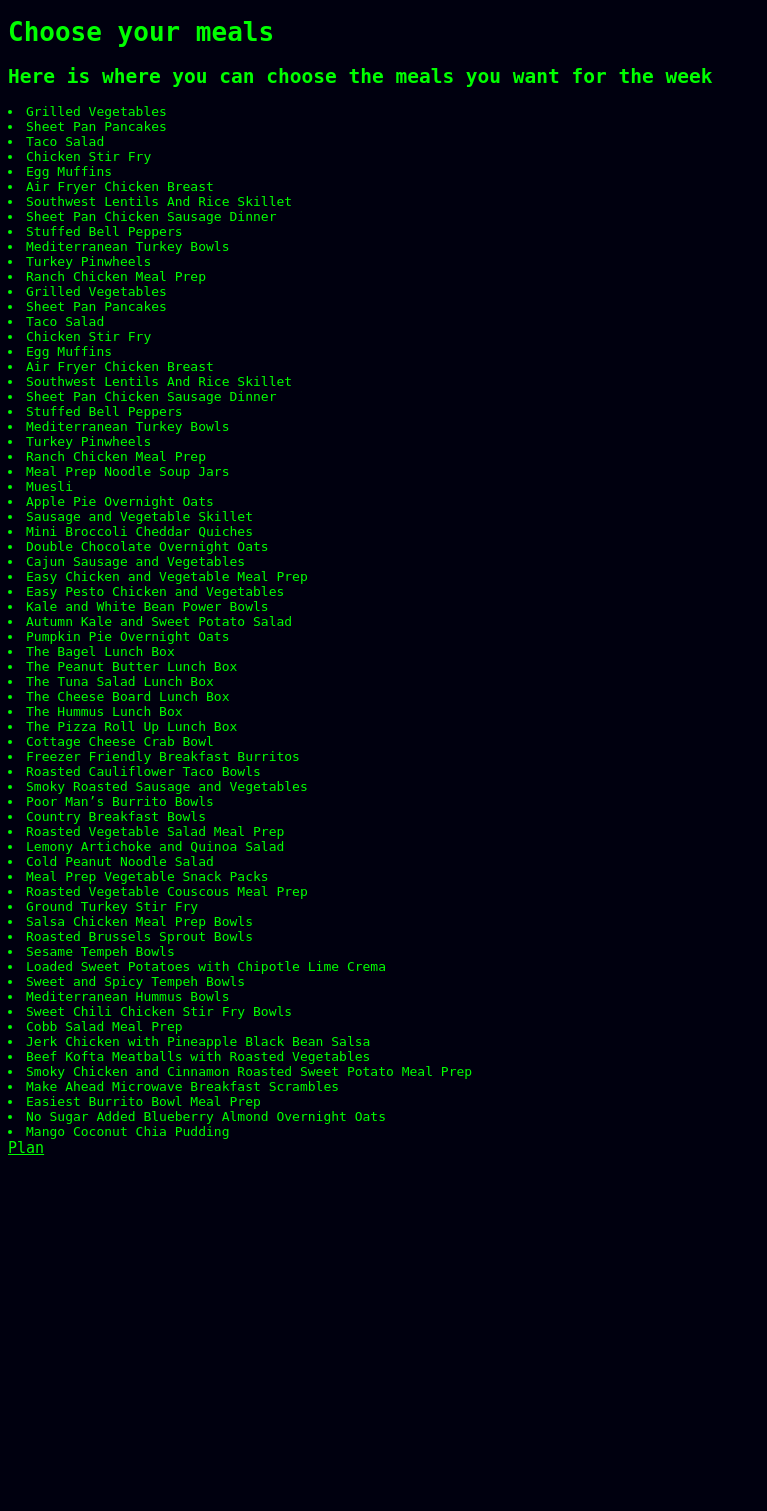
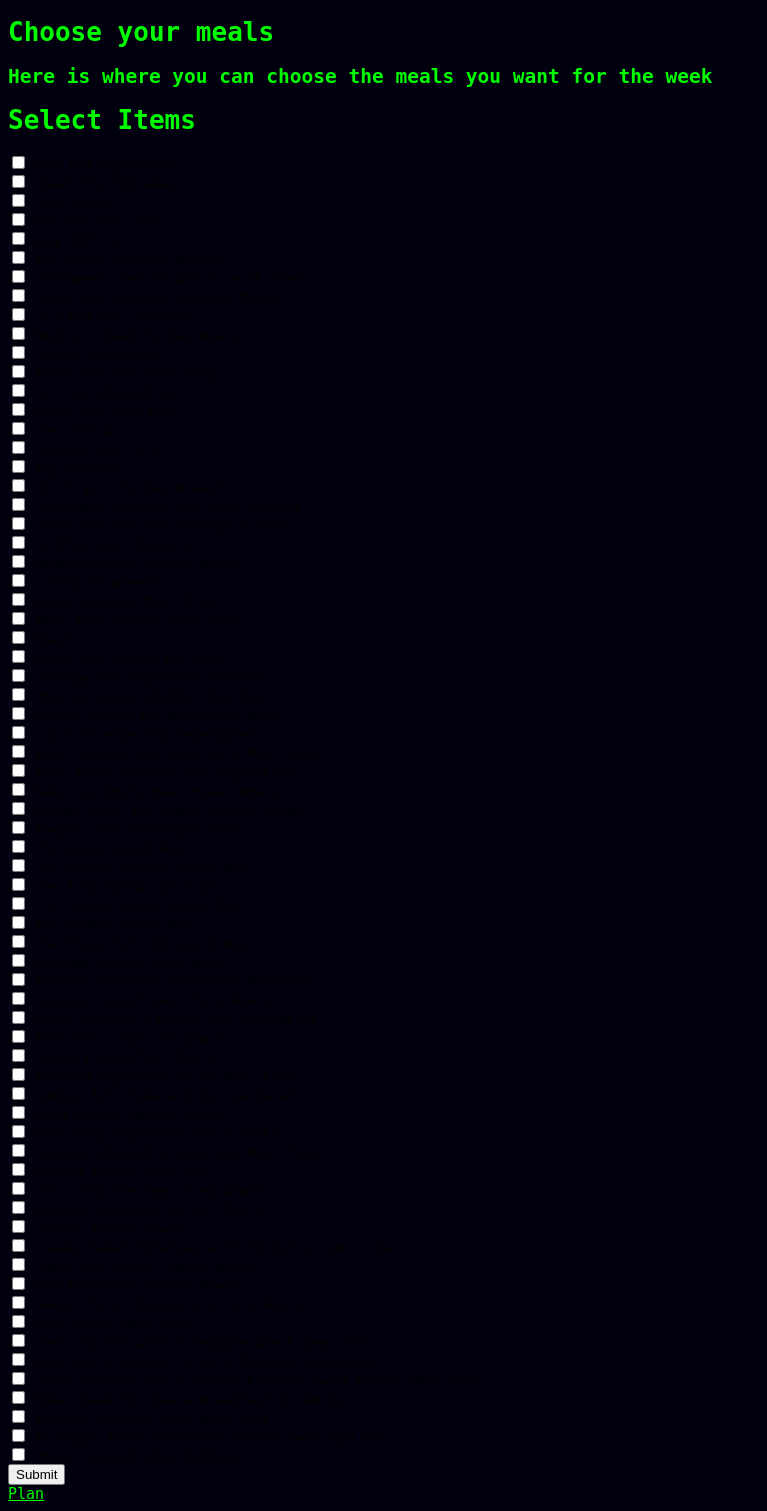
Before and after one commit to gbeck139/meal-maverick, a Flask app: page /menu in a window 1280 px wide. Shown: the whole page, without its empty margins (0-767 px from the left). Before the commit the page ends 1155 px from the top, so only its background shows below. Run offline with Flask 3, Linux system fonts and the light colour scheme; data comes from the database, SQL or seed files in the repository.

Commit message:
⛵️🎊 Checkpoint ./web_app/templates/menu.html:70263072/473 ./web_app/app.py:70263072/549 ./web_app/static/css/style.css:70263072/66

```diff
--- a/web_app/app.py
+++ b/web_app/app.py
@@ -34,8 +34,13 @@ def goals():
 
     return render_template('goals.html')
 
-@app.route('/menu', methods=['GET'])
+@app.route('/menu', methods=['GET', 'POST'])
 def menu():
+    if request.method == 'POST':
+
+        selected_meals = request.form.get('selected_meals')
+
+        return redirect(url_for('plan', selected_meals=selected_meals))
     meals = Meal.query.all()
     budget = request.args.get('budget')
     preferences = request.args.get('preferences')
--- a/web_app/templates/menu.html
+++ b/web_app/templates/menu.html
@@ -7,11 +7,13 @@
 <h1>Choose your meals</h1>
 <h2>Here is where you can choose the meals you want for the week</h2>
 <div>
-  {% for meal in meals %}
-  <li>
-    {{meal.name}}
-  </li>
-  {%endfor%}
+<h1>Select Items</h1>
+    <form method="POST" action="/menu">
+        {% for meal in meals %}
+            <input type="checkbox" name="selected_meals" value="{{ meal.id }}" color="#00FF00"> {{ meal.name }}<br>
+        {% endfor %}
+        <button type="submit">Submit</button>
+    </form>
 </div>
 <a href="/plan">Plan</a>
 
```
